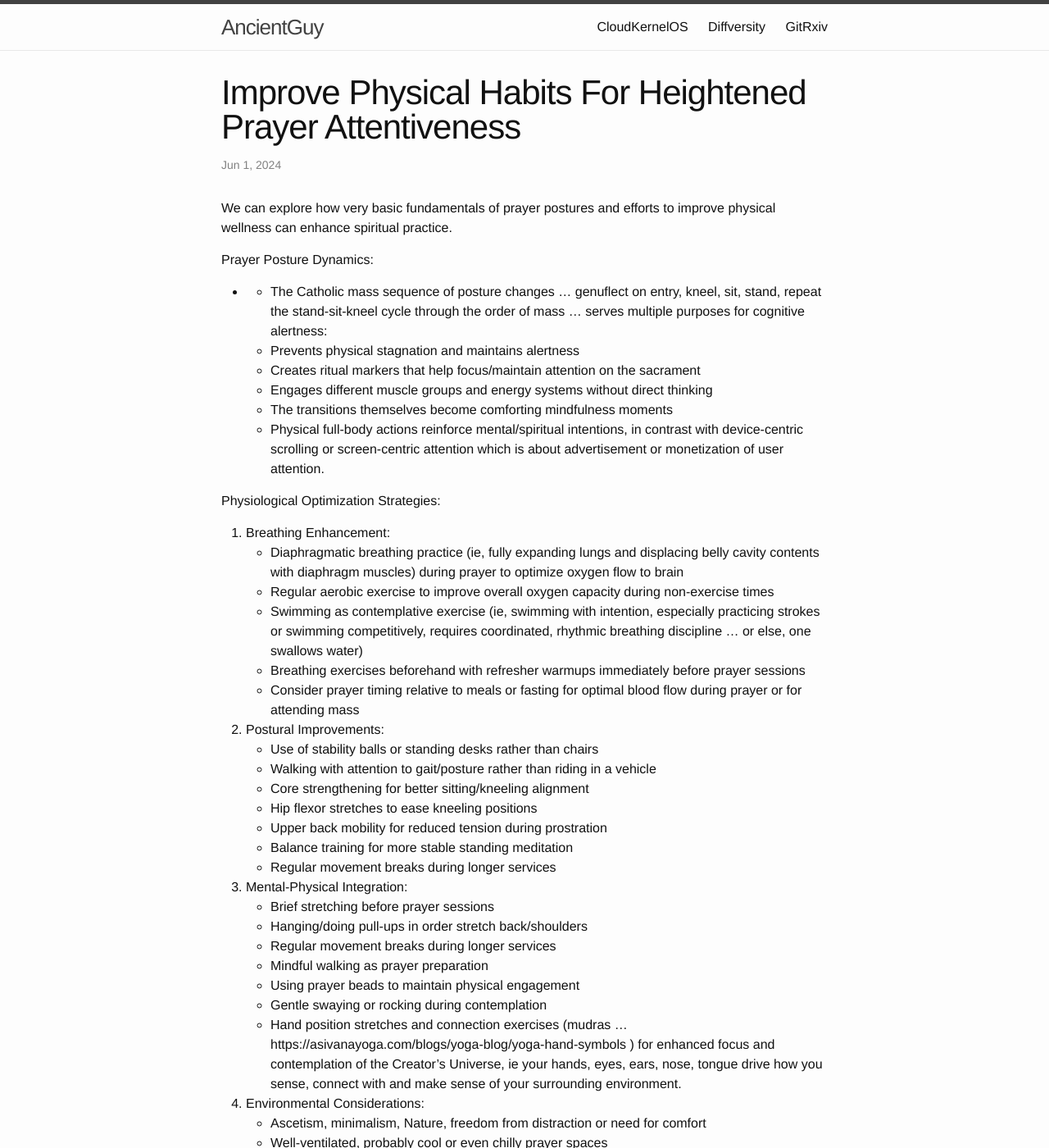
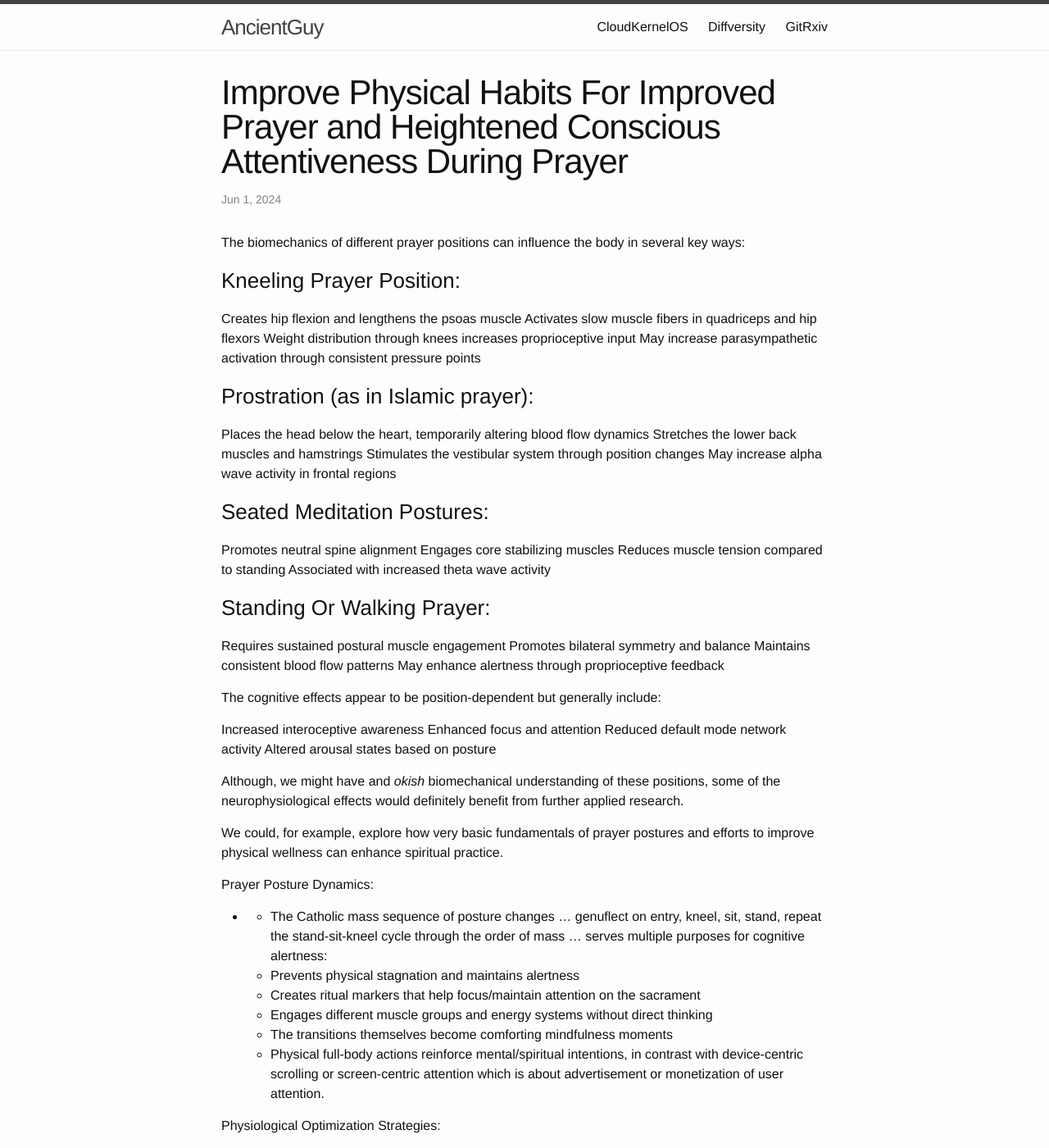
Before and after one commit to soilqualitylab/soilqualitylab.github.io, a Jekyll site: the page built from _posts/2024-06-01-Improve-Physical-Habits-For-Heightened-Prayer-Attentiveness.md, in a window 1280 px wide and 1400 px high. Shown: the whole window at 82% size. Built offline with Jekyll 4.4.1, drawn with Linux system fonts in a browser that asks for light colours.

Commit message:
intro / background on types of physical prayer

```diff
--- a/_posts/2024-06-01-Improve-Physical-Habits-For-Heightened-Prayer-Attentiveness.md
+++ b/_posts/2024-06-01-Improve-Physical-Habits-For-Heightened-Prayer-Attentiveness.md
@@ -1,11 +1,51 @@
 ---
 layout: post
-title:  "Improve Physical Habits  For Heightened Prayer Attentiveness"
+title:  "Improve Physical Habits For Improved Prayer and Heightened Conscious Attentiveness During Prayer"
 date:   2024-06-01 4:30:00
 categories: template
 ---
 
-We can explore how very basic fundamentals of prayer postures and efforts to improve physical wellness can enhance spiritual practice.
+The biomechanics of different prayer positions can influence the body in several key ways:
+
+### Kneeling Prayer Position:
+
+Creates hip flexion and lengthens the psoas muscle
+Activates slow muscle fibers in quadriceps and hip flexors
+Weight distribution through knees increases proprioceptive input
+May increase parasympathetic activation through consistent pressure points
+
+
+### Prostration (as in Islamic prayer):
+
+Places the head below the heart, temporarily altering blood flow dynamics
+Stretches the lower back muscles and hamstrings
+Stimulates the vestibular system through position changes
+May increase alpha wave activity in frontal regions
+
+### Seated Meditation Postures:
+
+Promotes neutral spine alignment
+Engages core stabilizing muscles
+Reduces muscle tension compared to standing
+Associated with increased theta wave activity
+
+### Standing Or Walking Prayer:
+
+Requires sustained postural muscle engagement
+Promotes bilateral symmetry and balance
+Maintains consistent blood flow patterns
+May enhance alertness through proprioceptive feedback
+
+The cognitive effects appear to be position-dependent but generally include:
+
+Increased interoceptive awareness
+Enhanced focus and attention
+Reduced default mode network activity
+Altered arousal states based on posture
+
+Although, we might have and *okish* biomechanical understanding of these positions, some of the neurophysiological effects would definitely benefit from further applied research.
+
+We could, for example, explore how very basic fundamentals of prayer postures and efforts to improve physical wellness can enhance spiritual practice.
 
 Prayer Posture Dynamics:
 
```
